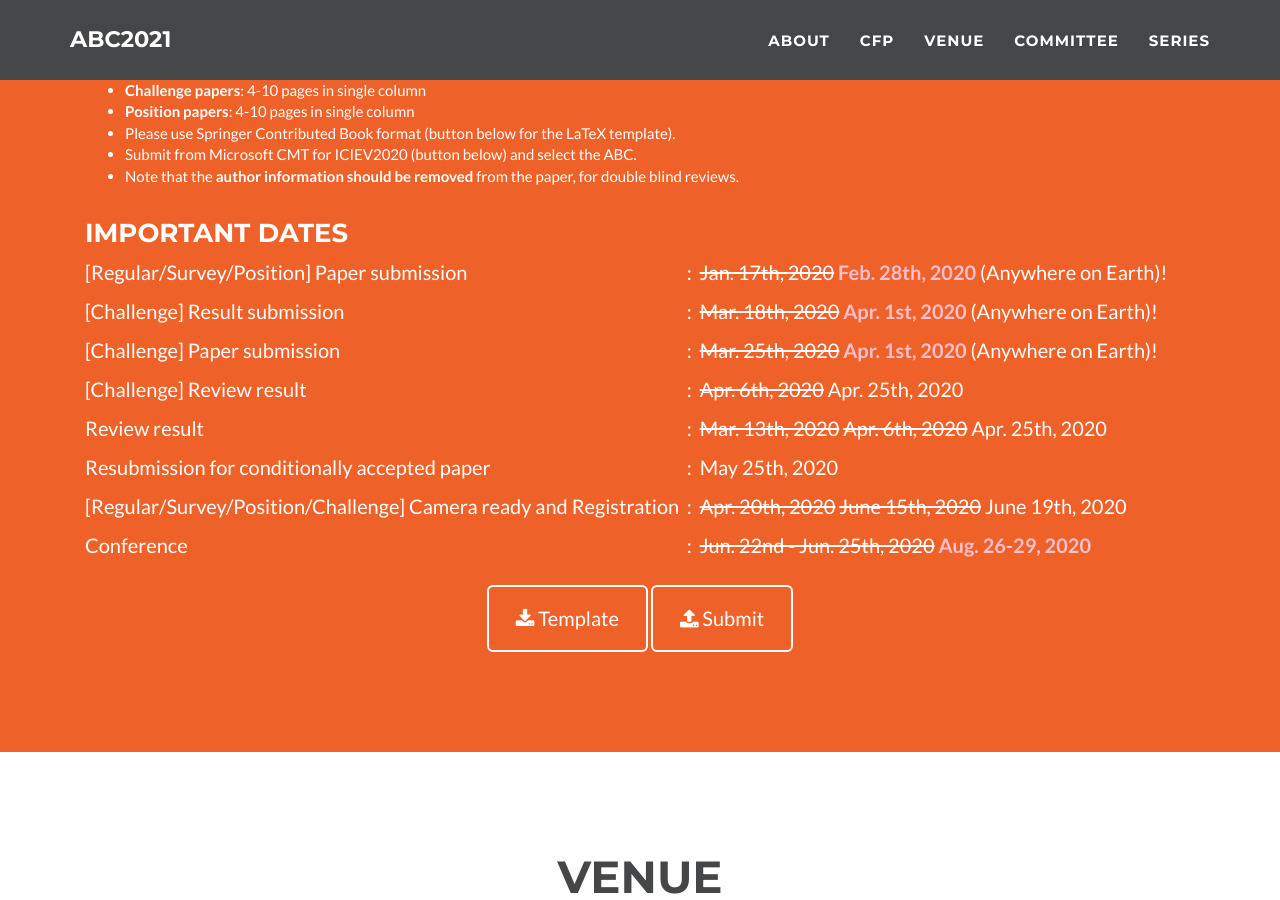
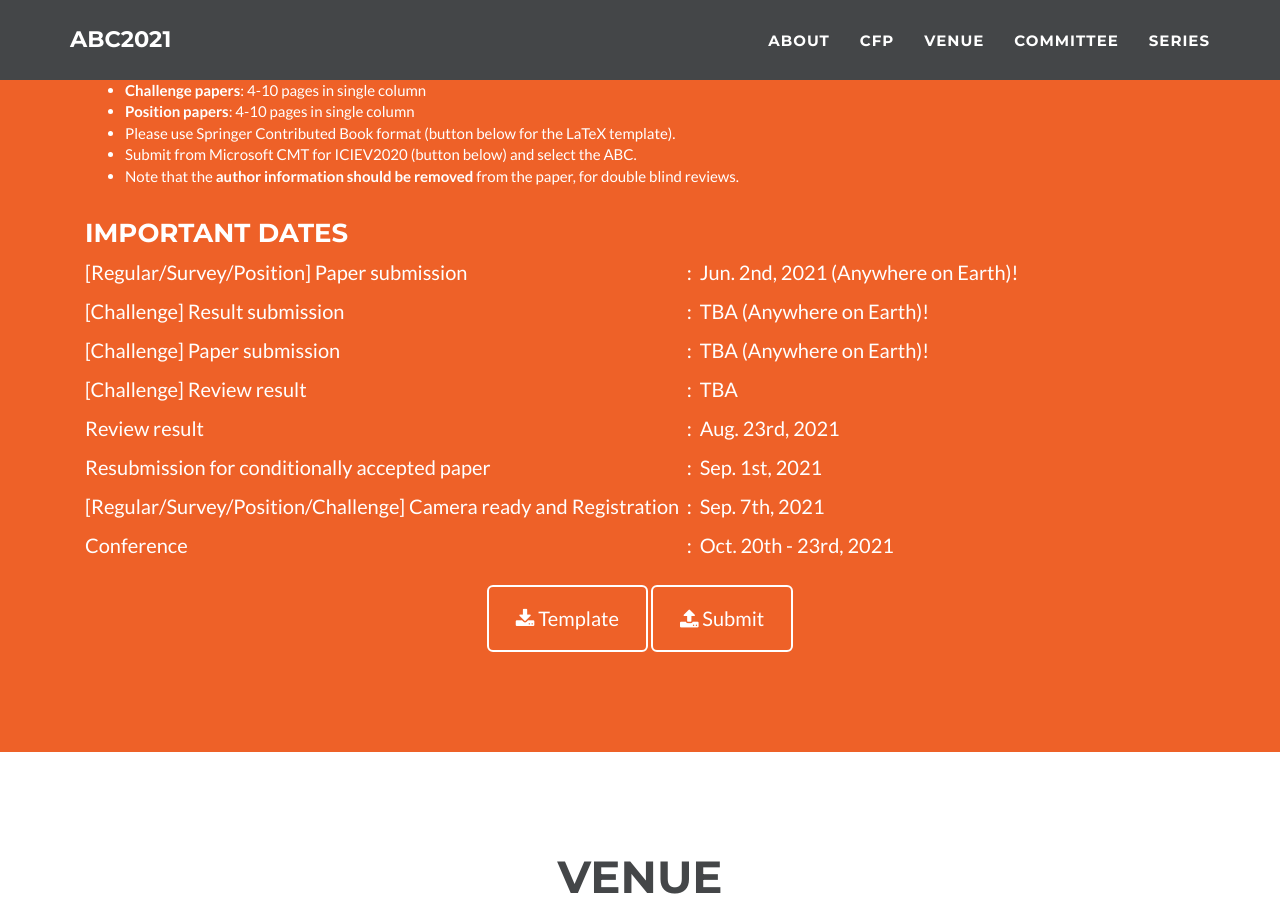
Before and after one commit to abc-research/abc-research.github.io, a Jekyll site: the page built from index.html, in a window 1280 px wide and 900 px high, scrolled down 2524 px. Built offline with Jekyll 4.4.1, drawn with Linux system fonts in a browser that asks for light colours.

Commit message:
Update _config.yml

```diff
--- a/_config.yml
+++ b/_config.yml
@@ -108,14 +108,14 @@ tmp:
         affil: University of Sussex, UK
       - name: Kaori Fujinami
         affil: Tokyo University of Agriculture and Technology, Japan
-  - role: Publicity Chair
-    member:
-      - name: Brahim Benaissa
-        affil: Kyushu Institute of Technology, Japan
-  - role: Publication Chair
-    member:
-      - name: Paula Lago
-        affil: Kyushu Institute of Technology, Japan
+#  - role: Publicity Chair
+#    member:
+#      - name: Brahim Benaissa
+#        affil: Kyushu Institute of Technology, Japan
+#  - role: Publication Chair
+#    member:
+#      - name: Paula Lago
+#        affil: Kyushu Institute of Technology, Japan
   - role: Advisory Board
     member:
       - name: Paul Lukowicz
@@ -136,8 +136,8 @@ tmp:
     member:
       - name: Tahera Hossain
         affil: Kyushu Institute of Technology, Japan
-      - name: Moe Matsuki
-        affil: Kyushu Institute of Technology, Japan
+#      - name: Moe Matsuki
+#        affil: Kyushu Institute of Technology, Japan
       - name: Nattaya Mairittha
         affil: Kyushu Institute of Technology, Japan
       - name: Tittaya Mairittha
@@ -250,22 +250,24 @@ cfp:
      - item: "Note that the <b>author information should be removed</b> from the paper, for double blind reviews."
   dates:
     - name: "[Regular/Survey/Position] Paper submission"
-      date: <strike>Jan. 17th, 2020</strike> <b style="color:pink">Feb. 28th, 2020</b> (Anywhere on Earth)!
+      date: Jun. 2nd, 2021 (Anywhere on Earth)!
     - name: "[Challenge] Result submission"
-      date: <strike>Mar. 18th, 2020</strike> <b style="color:pink">Apr. 1st, 2020</b> (Anywhere on Earth)!
+      date: TBA (Anywhere on Earth)!
+# Aug. 9th: review deadline
     - name: "[Challenge] Paper submission"
-      date: <strike>Mar. 25th, 2020</strike> <b style="color:pink">Apr. 1st, 2020</b> (Anywhere on Earth)!
+      date: TBA (Anywhere on Earth)!
     - name: "[Challenge] Review result"
-      date: <strike>Apr. 6th, 2020</strike> Apr. 25th, 2020
+      date: TBA
     - name: "Review result"
-      date: <strike>Mar. 13th, 2020</strike> <strike>Apr. 6th, 2020</strike> Apr. 25th, 2020
+      date: Aug. 23rd, 2021
     - name: "Resubmission for conditionally accepted paper"
-      date: May 25th, 2020
+      date: Sep. 1st, 2021
     - name: "[Regular/Survey/Position/Challenge] Camera ready and Registration"
-      date: <strike>Apr. 20th, 2020</strike> <strike>June 15th, 2020</strike> June 19th, 2020
+      date: Sep. 7th, 2021
+# Sep. 15th: submit to the publisher
     - name: "Conference"
-      date: <strike>Jun. 22nd - Jun. 25th, 2020</strike> <b style="color:pink">Aug. 26-29, 2020</b>
-  submit_url: https://cmt3.research.microsoft.com/IVPRICIEV2020/Track/3/Submission/Create
+      date: Oct. 20th - 23rd, 2021
+#  submit_url: https://cmt3.research.microsoft.com/IVPRICIEV2020/Track/3/Submission/Create
   template_url: https://resource-cms.springernature.com/springer-cms/rest/v1/content/20568/data/v8
 
 venue:
```
